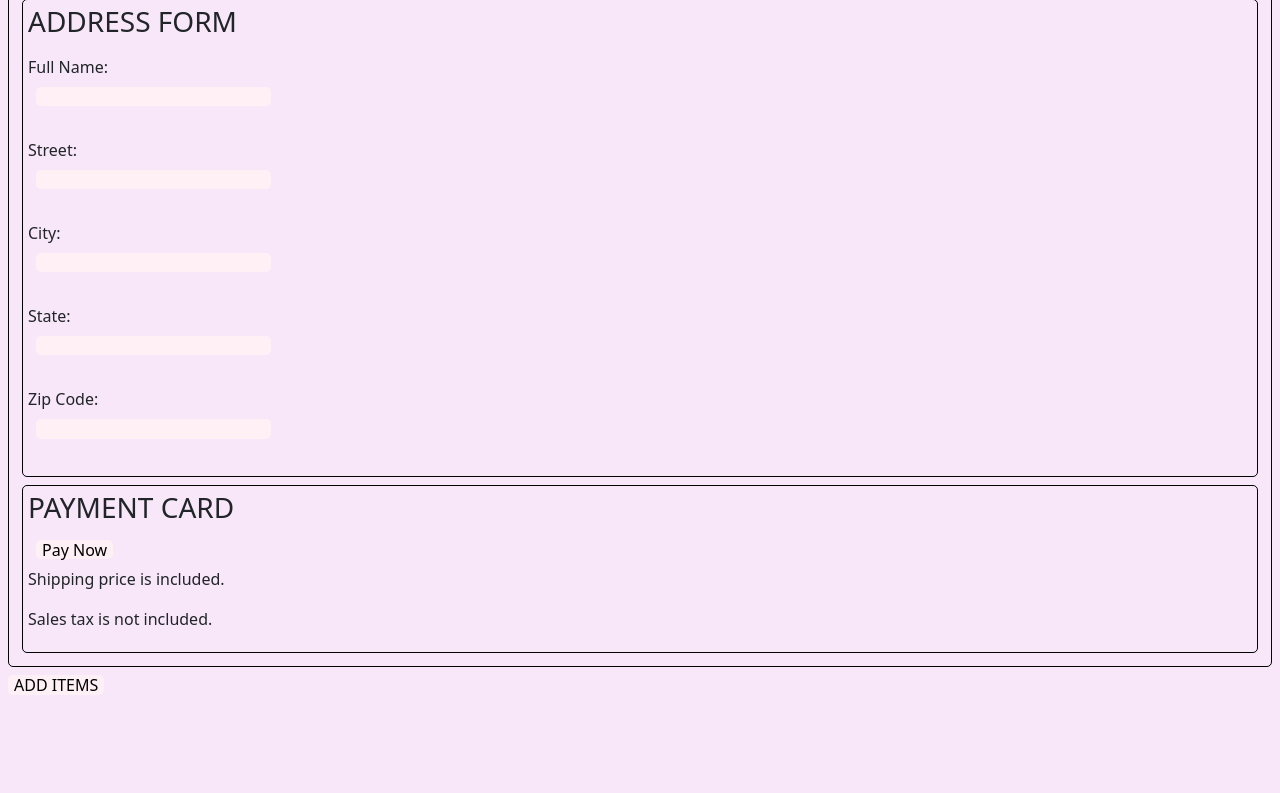
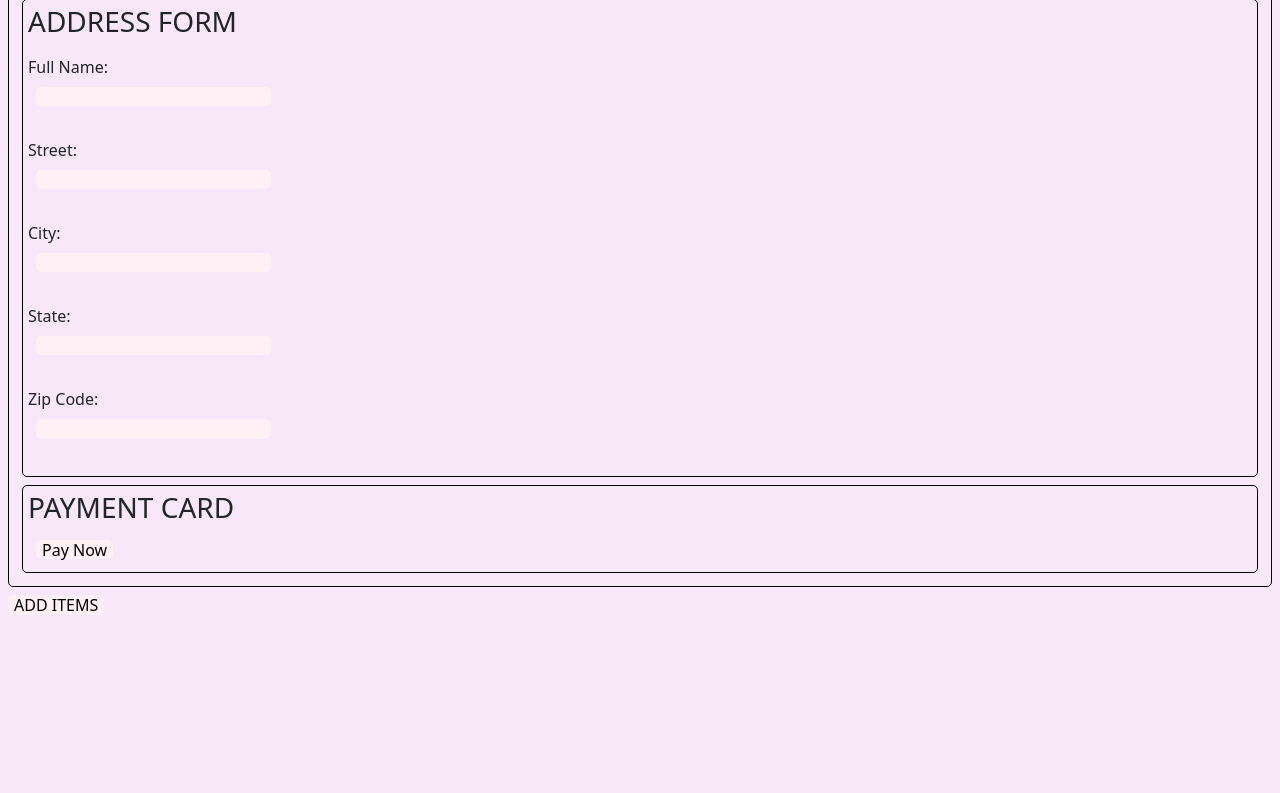
Before and after one commit to stevenburris1978/KaysCrochetAppDjangoSBurris, a Django app: template kayscrochetapp/templates/kayscrochetapp/cart.html in a window 1280 px wide. Shown: the part 984-1777 px from the top of the page. After the commit the page ends 1595 px from the top, so only its background shows below. Run offline with Django 4.2, Linux system fonts and the light colour scheme; a user stored in the database is signed in; tables that the repository leaves empty hold one stand-in row (values such as "Sample post"); the template is opened without the code that fills it: most values are stand-ins (such as "Sample title", 1, 10 or a date in 2020); grey boxes marked "Sample" are stand-in pictures; some libraries are stand-ins or nearby versions.

Commit message:
updated payment card

```diff
--- a/kayscrochetapp/templates/kayscrochetapp/cart.html
+++ b/kayscrochetapp/templates/kayscrochetapp/cart.html
@@ -60,8 +60,6 @@
                 <input type="hidden" name="total_price" value="{{ items|sum_attribute:'total_price'|floatformat:2 }}">
                 <div id="card-element"></div>
                 <button id="submit-button" type="button">Pay Now</button>
-                <p>Shipping price is included.</p>
-                <p>Sales tax is not included.</p>
             </form>
         </fieldset>
         {% else %}
```
